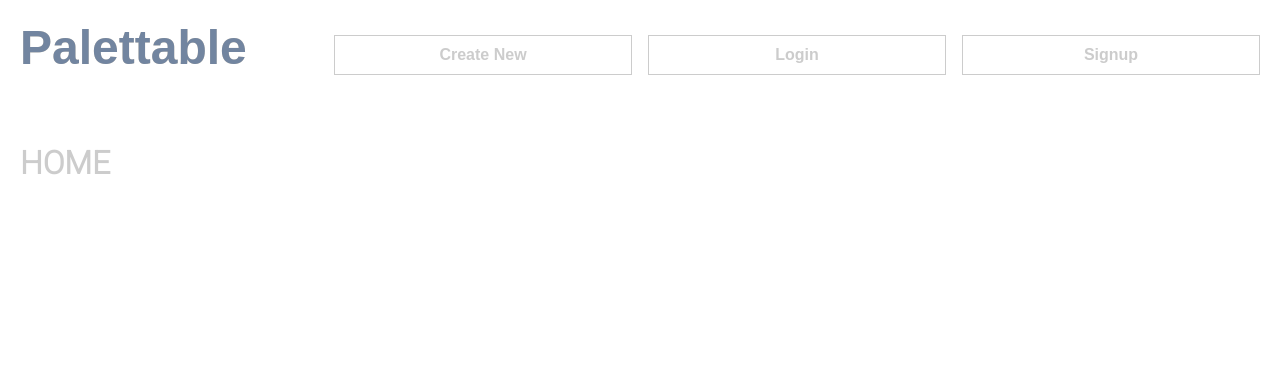
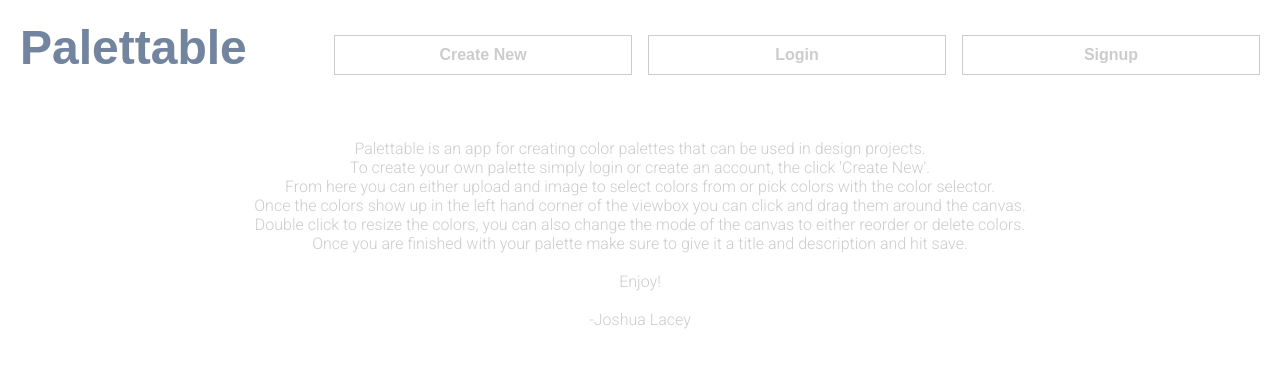
Before and after one commit to joshlacey/Palettable, a React (Create React App) app: page / in a window 1280 px wide. Shown: the top 368 px of the page. Built offline with nearby package versions, Linux system fonts and the light colour scheme; a web font is replaced by a local one.

Commit message:
added instructions for Create New page

```diff
--- a/src/component/Body.js
+++ b/src/component/Body.js
@@ -9,6 +9,7 @@ import SVGEdit from './palate/SVGEdit';
 import Logout from './Logout'
 import MyPalates from './main/MyPalates'
 import { connect } from 'react-redux';
+import Home from './Home';
 
 
 class Body extends React.Component {
@@ -19,7 +20,7 @@ class Body extends React.Component {
     const username = localStorage.getItem('username')
     return (
       <Switch>
-        <Route exact path='/' render={()=><h1>HOME</h1>} />
+        <Route exact path='/' component={Home} />
         <Route path='/palates' component={PalatesContainer} />
         <Route path='/logout' component={Logout} />
         <Route path="/login" render={(props) => <AuthLoginForm {...props}/> }/>
--- /dev/null
+++ b/src/component/Home.js
@@ -0,0 +1,20 @@
+import React from 'react';
+
+const Home = () => {
+  return (
+    <div style={{textAlign: 'center'}}>
+     <p>Palettable is an app for creating color palettes that can be used in design projects.<br/>
+        To create your own palette simply login or create an account, the click 'Create New'. <br/>
+        From here you can either upload and image to select colors from or pick colors with the color selector. <br/>
+        Once the colors show up in the left hand corner of the viewbox you can click and drag them around the canvas. <br/>
+        Double click to resize the colors, you can also change the mode of the canvas to either reorder or delete colors. <br/>
+        Once you are finished with your palette make sure to give it a title and description and hit save.<br/>
+        <br/>
+        Enjoy!<br/>
+        <br/>
+        <a href="http://joshualacey.com/">-Joshua Lacey</a>
+     </p>
+    </div>
+  )
+}
+export default Home
--- a/src/component/palate/SVGContainer.js
+++ b/src/component/palate/SVGContainer.js
@@ -144,6 +144,7 @@ saveSVG = () => {
             {elements}
           </svg>
         </div>
+          {this.props.palateEls.length ? <p style={{gridColumn: '1/4', textAlign: 'center'}}>Click and drag to move. Double click to manipulate.</p> : null}
           <button className={"nice-button palate-button"} style={ this.state.reorderMode ? {backgroundColor: 'rgba(0, 255, 0, .5)'} : null} onClick={this.reorderMode}>Reorder Mode</button>
           <button className={"nice-button palate-button"} style={ this.state.deleteMode ? {backgroundColor: 'rgba(0, 255, 0, .5)'} : null} onClick={this.deleteMode}>Delete Mode</button>
           <button className={"nice-button palate-button"} onClick={this.saveSVG}>Save</button>
```
